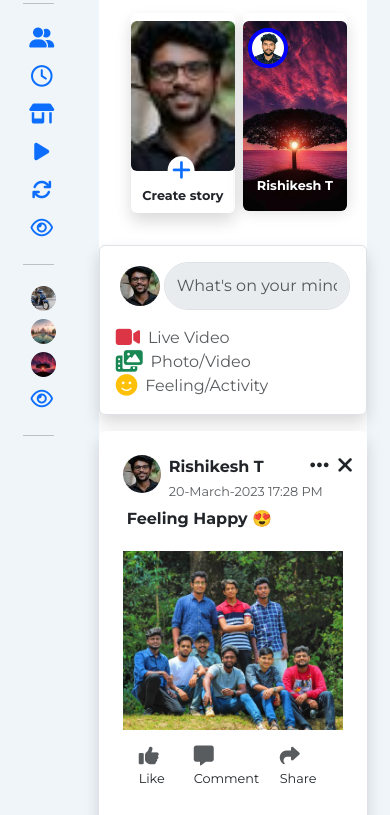
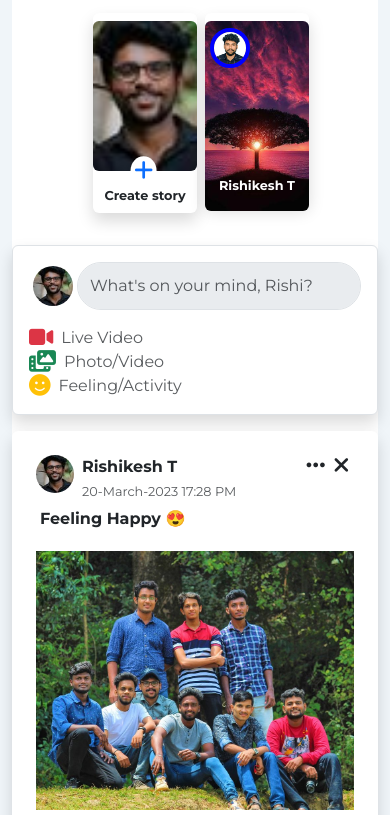
Before and after one commit to Rishikesht1245/facebook_clone, a plain HTML site: page feed.html in a window 390 px wide. Shown: the part 164-979 px from the top of the page. Drawn offline with nearby package versions, Linux system fonts and the light colour scheme.

Commit message:
Updated feed.html

```diff
--- a/feed.html
+++ b/feed.html
@@ -221,7 +221,7 @@
        <div class="container-fluid">
             <div class="row justify-content-evenly">
                   <!-- Side bar -->
-                  <div class="col-sm-2 col-2 col-lg-3 col-xl-3 col-md-4 d-sm-block d-lg-block d-md-block">
+                  <div class="col-sm-2 col-2 col-lg-3 col-xl-3 col-md-4 d-sm-block d-lg-block d-md-block d-none d-xl-block d-xxl-block">
                         <div class=" d-lg-block h-100 position-sticky top-0 d-md-block" style="max-width: 360px; width: 100;">
                               <ul class="navbar-nav mt-4 ms-lg-3 ms-sm-0 ms-md-3 ms-0 d-flex flex-column pb-5 mb-5 side-bar position-sticky top-0" style="padding-top: 56px;">
                                     <!-- Top -->
@@ -374,7 +374,7 @@
                   <!-- =============== Side Bar Ends Here ============= -->
 
                   <!-- ================ Time Line Starts Here ================== -->
-                  <div class="col-sm-10 col-9 col-lg-6 col-md-8 mt-5 col-xl-6 rounded">
+                  <div class="col-sm-10 col-12 col-lg-6 col-md-8 mt-5 col-xl-6 rounded">
                         <div class="d-flex flex-column justify-content-center w-100 mx-lg-2 mb-0 rounded bg-white" style="padding-top: 56px; max-width: 680px;">
                               <div class="d-flex align-items-center justify-content-around bg-white mb-0" style="height: 40px;">
                                    <div class="div" style="border-bottom: 5px solid rgb(78, 78, 223);">
```
